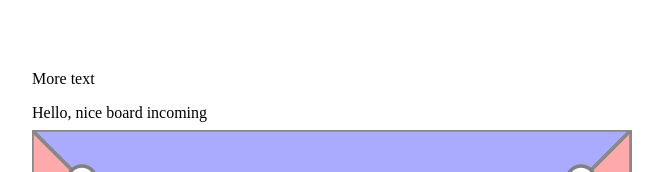
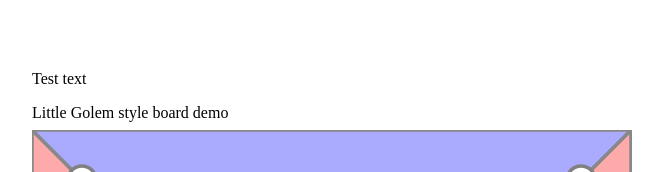
Before and after one commit to mmKALLL/conhex, a React (Vite) app: page / in a window 1280 px wide. Shown: the part 138-310 px from the top of the page, without its empty margins (308-971 px from the left). Built offline with nearby package versions, Linux system fonts and the light colour scheme.

Commit message:
update hardcoded texts

```diff
--- a/src/components/game-board.tsx
+++ b/src/components/game-board.tsx
@@ -81,7 +81,7 @@ export function GameBoard({ size }: GameBoardProps) {
 
   return (
     <section>
-      <section>Hello, nice board incoming</section>
+      <section>Little Golem style board demo</section>
       <div style={{ height: boardSize * boardZoom }}>
         <svg
           className="no-select"
--- a/src/components/game-screen.tsx
+++ b/src/components/game-screen.tsx
@@ -4,7 +4,7 @@ import { GameBoard } from './game-board'
 export function GameScreen({}) {
   return (
     <div className="game-screen">
-      <p>More text</p>
+      <p>Test text</p>
       <GameBoard size={5} />
     </div>
   )
```
